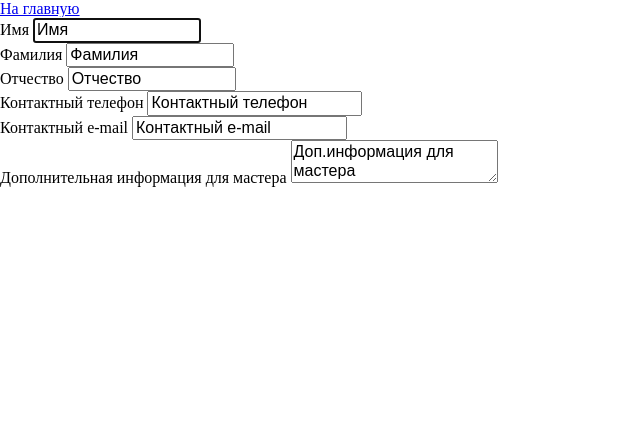
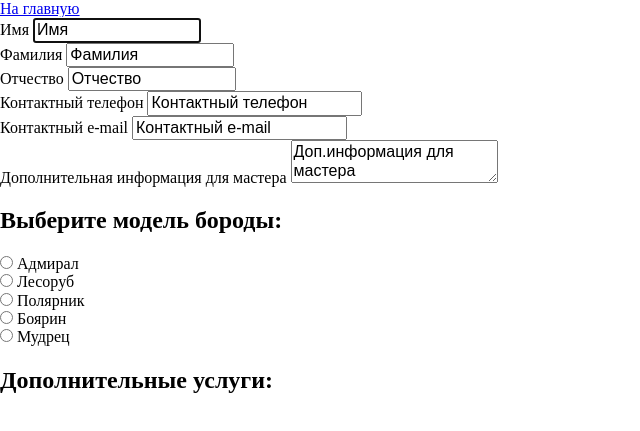
Before and after one commit to dimstud/barbershop, a plain HTML site: page source/form.html in a window 1280 px wide. Shown: the part 281-712 px from the top of the page, without its empty margins (0-640 px from the left). Drawn offline with Linux system fonts and the light colour scheme.

Commit message:
Сделал radio button

```diff
--- a/source/form.html
+++ b/source/form.html
@@ -60,13 +60,39 @@
           </div>
           <div class="form-contact__email">
             <label class="form-label visually-hidden" for="email">Контактный e-mail</label>
-            <input type="email" required="required" class="email" id="email" autocomplete="on" value="Контактный e-mail">
+            <input type="email" required="required" class="form-input" id="email" autocomplete="on" value="Контактный e-mail">
           </div>
           <div class="form-contact__add-info">
             <label class="form-label visually-hidden" for="add-info">Дополнительная информация для мастера</label>
             <textarea class="form-field" name="add-info" id="add-info">Доп.информация для мастера</textarea>
           </div>
         </div>
+        <div class="form-beard">
+          <h2 class="form-beard__title">Выберите модель бороды:</h2>
+           <label class="form-label">
+             <input class="form-input" type="radio" name="beard" value="admiral" id="beard_0">
+             Адмирал</label>
+           <br>
+           <label class="form-label">
+             <input class="form-input" type="radio" name="beard" value="feller" id="beard_1">
+             Лесоруб</label>
+           <br>
+           <label class="form-label">
+             <input class="form-input" type="radio" name="beard" value="polar" id="beard_2">
+             Полярник</label>
+           <br>
+           <label class="form-label">
+             <input class="form-input" type="radio" name="beard" value="boayr" id="beard_3">
+             Боярин</label>
+           <br>
+           <label class="form-label">
+             <input class="form-input" type="radio" name="beard" value="sage" id="beard_4">
+             Мудрец</label>
+           <br>
+        </div>
+        <div class="form-add">
+          <h2 class="form-add__title">Дополнительные услуги:</h2>
+        </div>
       </form>
     </section>
   </main>
```
